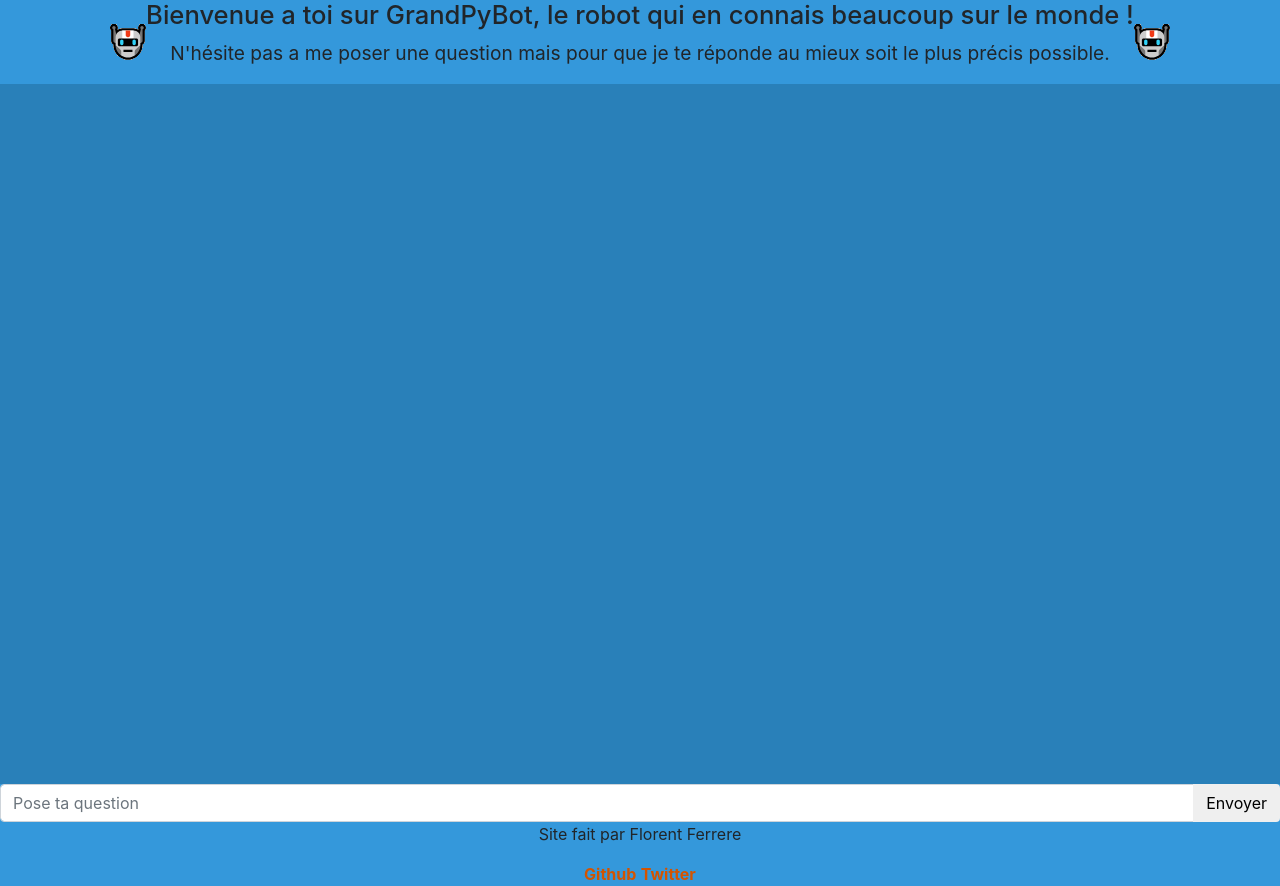
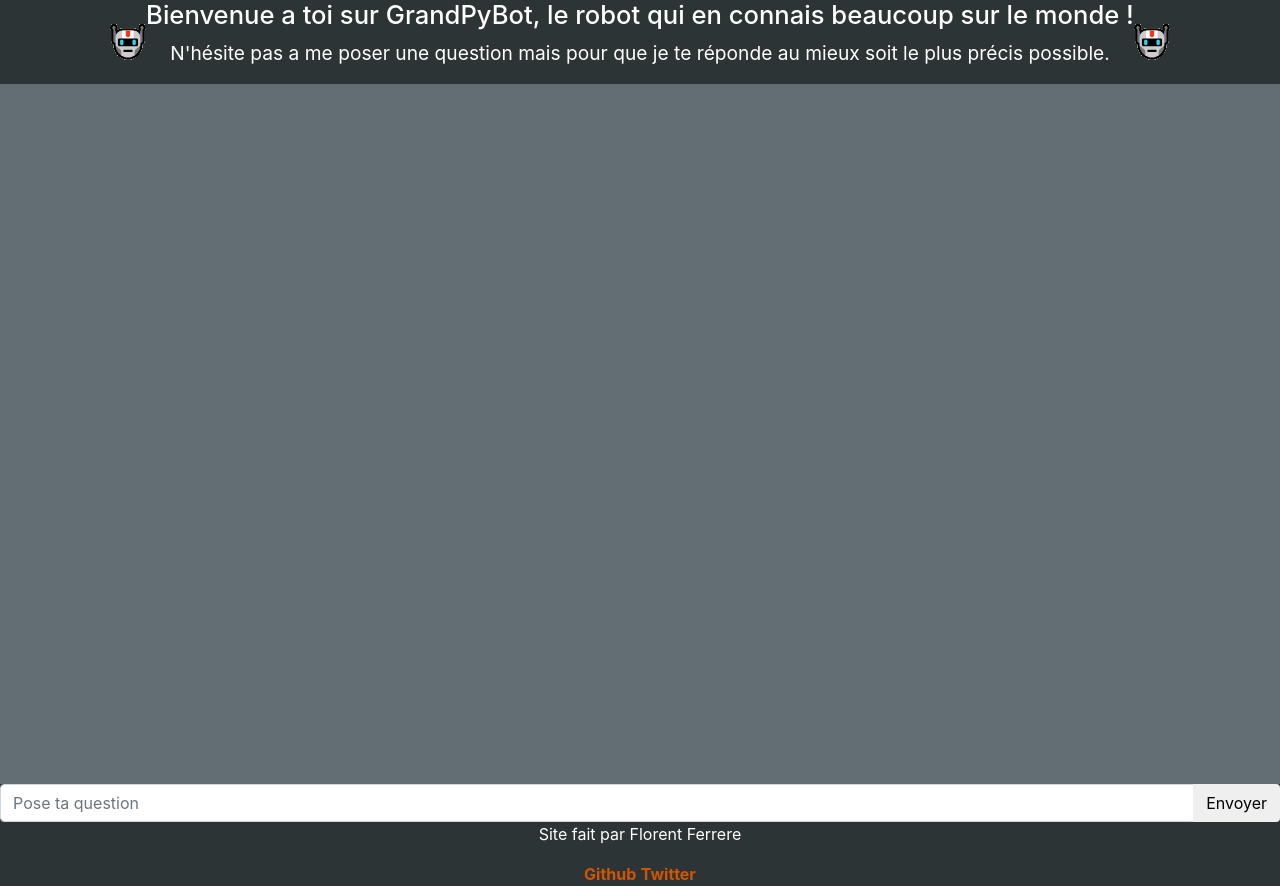
Before and after one commit to Claers/GrandPy, a Flask app: page / in a window 1280 px wide. Run offline with Flask 2, Linux system fonts and the light colour scheme; some libraries are stand-ins or nearby versions.

Commit message:
Change colors

```diff
--- a/grandpy/templates/index.html
+++ b/grandpy/templates/index.html
@@ -8,7 +8,7 @@
   <meta name="viewport" content="width=device-width, initial-scale=1">
 	<style>
       body{
-        background-color: #3498db;
+        background-color: #2d3436;
       }
       a{
         text-decoration: none;
@@ -24,6 +24,7 @@
         justify-content: center;
         align-items: center;
         text-align: center;
+        color: white;
       }
 
       #footer{
@@ -31,6 +32,7 @@
         justify-content: center;
         align-items: center;
         text-align: center;
+        color: white;
       }
 
       .grandpy-ans{
@@ -40,6 +42,7 @@
         height: 100%;
         width: 100%;
       }
+
       .question{
         border: 2px solid #fa983a;
         background-color: rgba(250, 152, 58,0.5);
@@ -50,7 +53,7 @@
       }
 
       .container{
-        background:#2980b9;
+        background:#636e72;
         height:700px;
         overflow:hidden;
         max-width: 100%;
@@ -60,6 +63,7 @@
         overflow-y: scroll;
         height: 100%;
         box-sizing: content-box;
+        color: white;
       }
 
       .loader {
```
Also changed, not shown: tests/test_gmap.py (+1 -1 lines).
